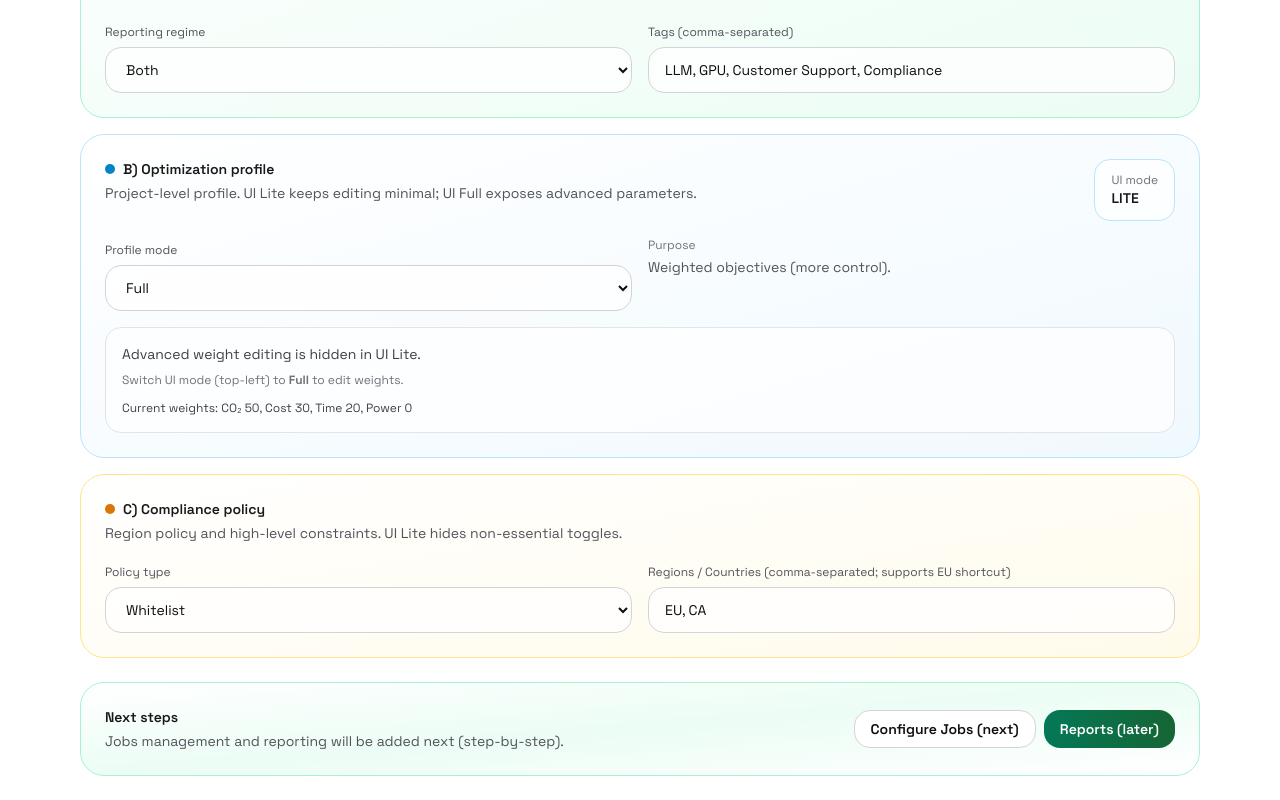
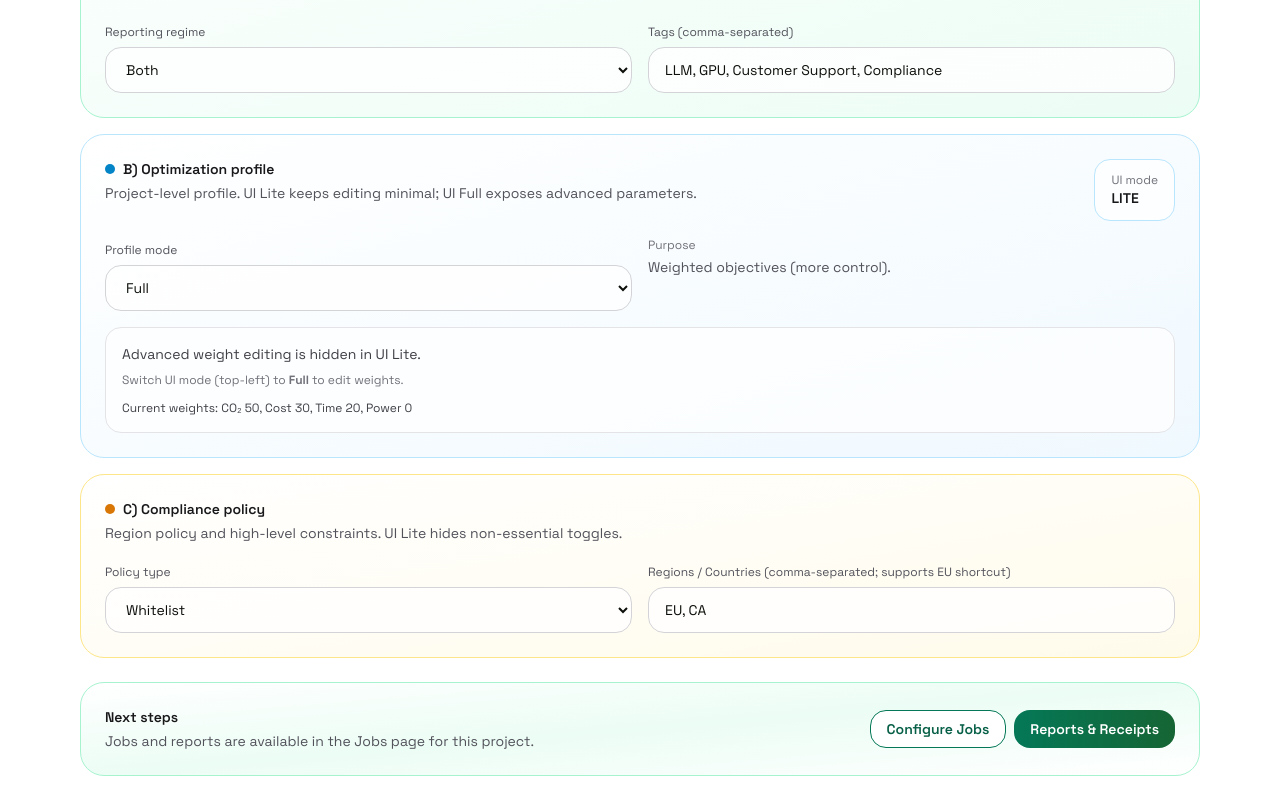
Before and after one commit to Robin-G0/Hackaton-Upstart-2026, a Next.js app in the folder frontend/: page /project in a window 1280 px wide. Shown: the part 500-1300 px from the top of the page. Built offline with nearby package versions, Linux system fonts and the light colour scheme.

Commit message:
[ADD] Better link from project to jobs

```diff
--- a/frontend/app/project/page.tsx
+++ b/frontend/app/project/page.tsx
@@ -135,6 +135,11 @@ export default function ProjectPage() {
     alert("Saved as defaults (local-only).");
   }
 
+  function goToJobs() {
+    if (!project) return;
+    router.push(`/jobs?projectId=${encodeURIComponent(project.id)}`);
+  }
+
   if (!project) {
     return (
       <div>
@@ -240,7 +245,9 @@ export default function ProjectPage() {
               <label className="text-xs text-zinc-600">Reporting regime</label>
               <select
                 value={project.reportingRegime}
-                onChange={(e) => patchProject({ reportingRegime: e.target.value as ReportingRegime })}
+                onChange={(e) =>
+                  patchProject({ reportingRegime: e.target.value as ReportingRegime })
+                }
                 className="mt-1 w-full rounded-2xl border border-zinc-300 bg-white/80 px-4 py-3 text-sm outline-none focus:border-emerald-600"
               >
                 <option value="CANADA">Canada</option>
@@ -287,7 +294,11 @@ export default function ProjectPage() {
                 onChange={(e) => {
                   const m = e.target.value as "LITE" | "FULL";
                   if (m === "LITE") setProjectProfile({ mode: "LITE", preset: "BALANCED" });
-                  else setProjectProfile({ mode: "FULL", weights: { co2: 40, cost: 30, time: 30, power: 0 } });
+                  else
+                    setProjectProfile({
+                      mode: "FULL",
+                      weights: { co2: 40, cost: 30, time: 30, power: 0 },
+                    });
                 }}
                 className="mt-1 w-full rounded-2xl border border-zinc-300 bg-white/80 px-4 py-3 text-sm outline-none focus:border-emerald-600"
               >
@@ -299,7 +310,9 @@ export default function ProjectPage() {
             <div className="text-sm text-zinc-600">
               <div className="text-xs text-zinc-500">Purpose</div>
               <div className="mt-1">
-                {profile.mode === "LITE" ? "Preset-driven, quick configuration." : "Weighted objectives (more control)."}
+                {profile.mode === "LITE"
+                  ? "Preset-driven, quick configuration."
+                  : "Weighted objectives (more control)."}
               </div>
             </div>
           </div>
@@ -311,7 +324,12 @@ export default function ProjectPage() {
                 <label className="text-xs text-zinc-600">Preset</label>
                 <select
                   value={profile.preset}
-                  onChange={(e) => setProjectProfile({ mode: "LITE", preset: e.target.value as LitePreset })}
+                  onChange={(e) =>
+                    setProjectProfile({
+                      mode: "LITE",
+                      preset: e.target.value as LitePreset,
+                    })
+                  }
                   className="mt-1 w-full rounded-2xl border border-zinc-300 bg-white/80 px-4 py-3 text-sm outline-none focus:border-emerald-600"
                 >
                   <option value="GREENEST">Greenest</option>
@@ -341,8 +359,8 @@ export default function ProjectPage() {
                   </div>
                   <div className="mt-3 grid gap-2 text-xs">
                     <div>
-                      Current weights: CO₂ {profile.weights.co2}, Cost {profile.weights.cost}, Time {profile.weights.time}, Power{" "}
-                      {profile.weights.power}
+                      Current weights: CO₂ {profile.weights.co2}, Cost {profile.weights.cost},
+                      Time {profile.weights.time}, Power {profile.weights.power}
                     </div>
                   </div>
                 </div>
@@ -351,7 +369,10 @@ export default function ProjectPage() {
                   {(["co2", "cost", "time", "power"] as const).map((k) => {
                     const v = profile.weights[k];
                     return (
-                      <div key={k} className="rounded-2xl border border-emerald-200 bg-white/80 p-4">
+                      <div
+                        key={k}
+                        className="rounded-2xl border border-emerald-200 bg-white/80 p-4"
+                      >
                         <div className="flex items-center justify-between">
                           <label className="text-xs text-zinc-600">{k.toUpperCase()} weight</label>
                           <div className="rounded-full bg-emerald-100 px-3 py-1 text-xs font-semibold text-emerald-900">
@@ -409,7 +430,9 @@ export default function ProjectPage() {
             </div>
 
             <div>
-              <label className="text-xs text-zinc-600">Regions / Countries (comma-separated; supports EU shortcut)</label>
+              <label className="text-xs text-zinc-600">
+                Regions / Countries (comma-separated; supports EU shortcut)
+              </label>
               <input
                 value={project.compliance.regions.join(", ")}
                 onChange={(e) => updateCompliance({ regions: parseTags(e.target.value) })}
@@ -453,30 +476,31 @@ export default function ProjectPage() {
           </div>
         </div>
 
-        {/* Next steps placeholder */}
+        {/* Next steps (fixed redirection, no alerts) */}
         <div className="mt-6 rounded-3xl border border-emerald-200 bg-gradient-to-br from-white via-emerald-50 to-white p-6">
           <div className="flex flex-wrap items-center justify-between gap-3">
             <div>
               <div className="text-sm font-semibold text-zinc-900">Next steps</div>
               <div className="mt-1 text-sm text-zinc-600">
-                Jobs management and reporting will be added next (step-by-step).
+                Jobs and reports are available in the Jobs page for this project.
               </div>
             </div>
 
             <div className="flex flex-wrap gap-2">
               <button
                 type="button"
-                onClick={() => alert("Next step: Jobs UI (we will implement in the next message).")}
-                className="rounded-2xl border border-zinc-300 bg-white px-4 py-2 text-sm font-semibold hover:bg-zinc-50"
+                onClick={goToJobs}
+                className="rounded-2xl border border-emerald-700 bg-white px-4 py-2 text-sm font-semibold text-emerald-800 hover:bg-emerald-50"
               >
-                Configure Jobs (next)
+                Configure Jobs
               </button>
+
               <button
                 type="button"
-                onClick={() => alert("Next step: Run + Reports UI (we will implement later).")}
+                onClick={goToJobs}
                 className="rounded-2xl bg-gradient-to-r from-emerald-700 to-green-800 px-4 py-2 text-sm font-semibold text-white hover:opacity-95"
               >
-                Reports (later)
+                Reports & Receipts
               </button>
             </div>
           </div>
```
